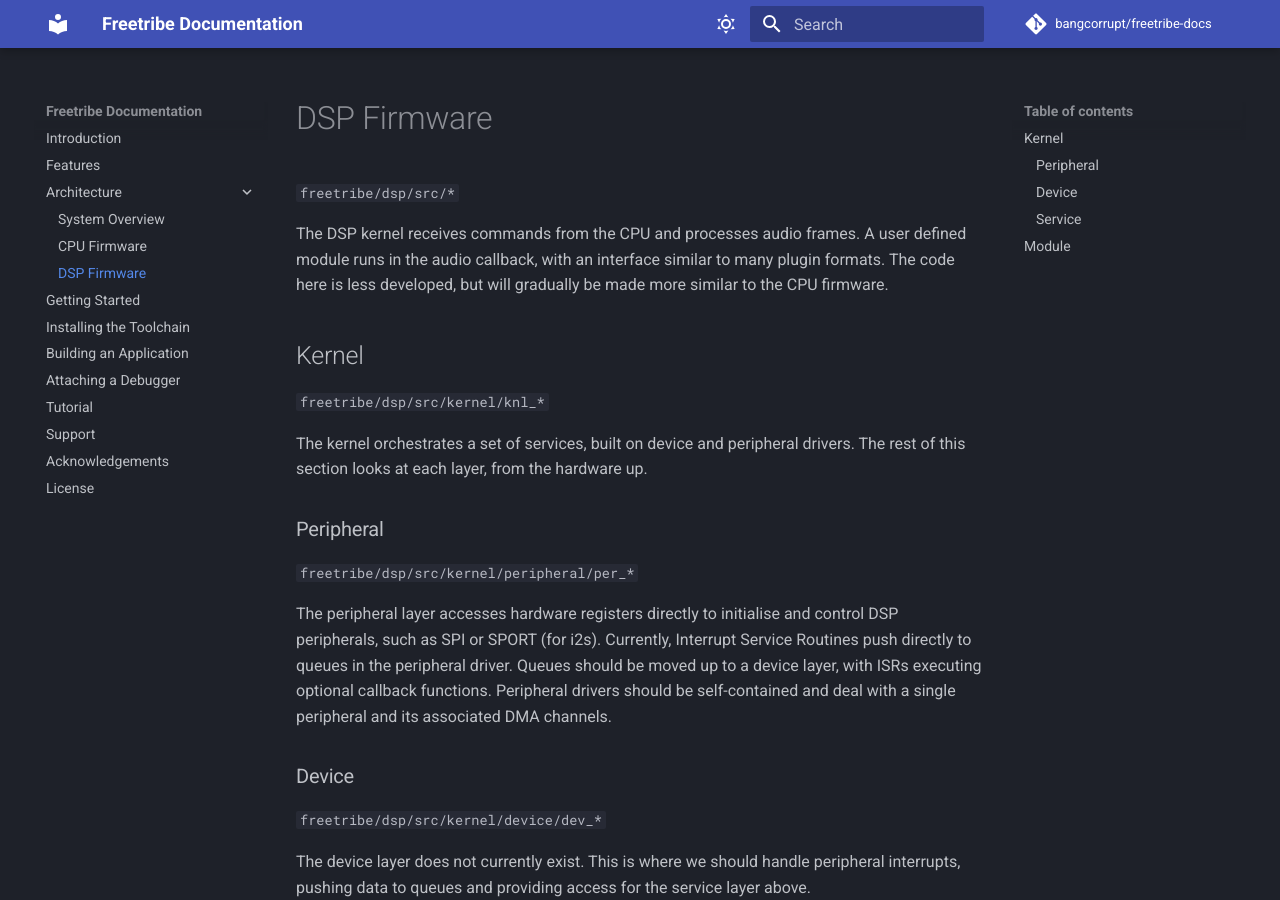
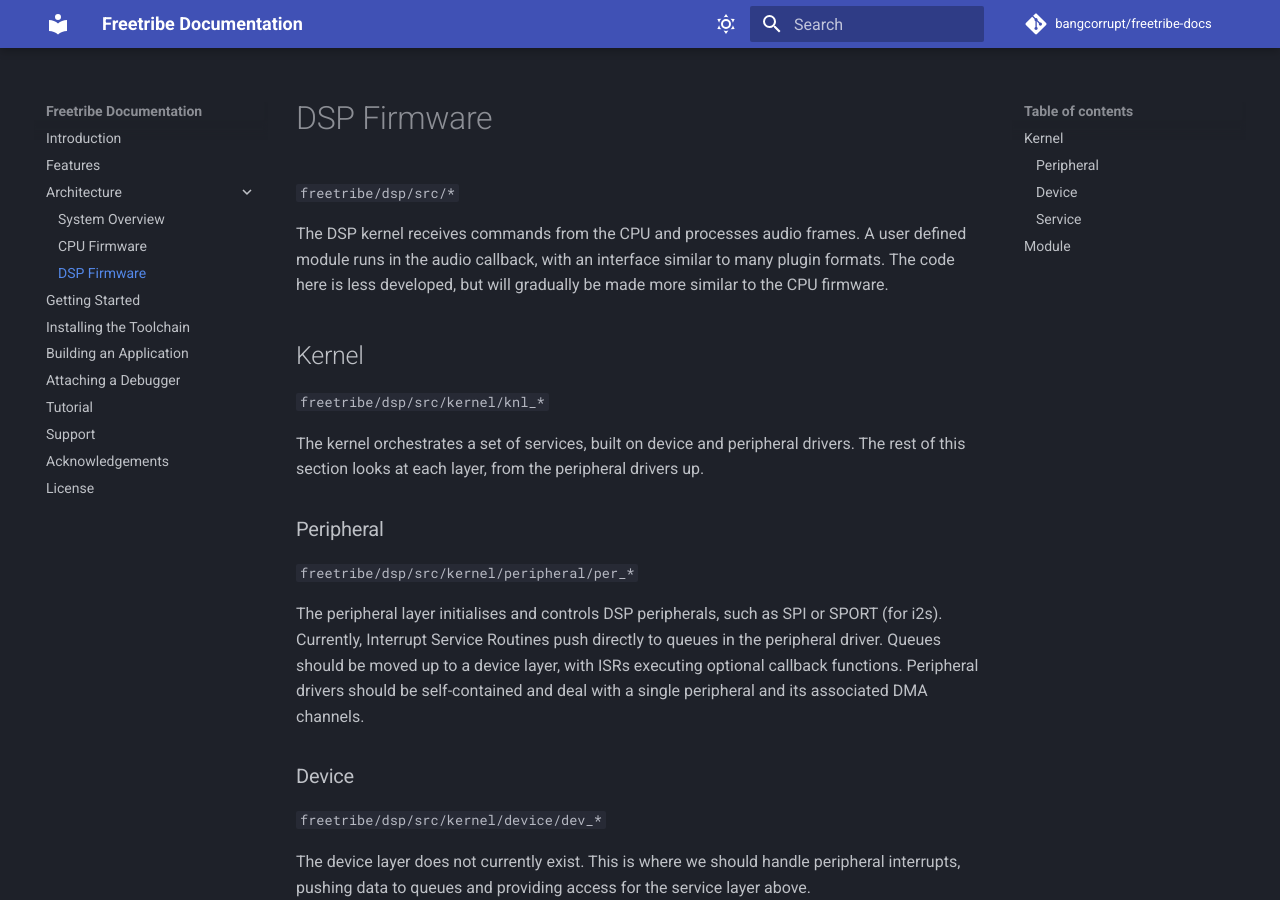
Before and after one commit to bangcorrupt/freetribe-docs, an MkDocs documentation site: the page built from docs/dsp-architecture.md, in a window 1280 px wide and 900 px high. Built offline with MkDocs 1.6.1 and Material for MkDocs 9.7.7, drawn with Linux system fonts in a browser that asks for light colours; comment, search, counter and statistics services are not loaded.

Commit message:
improve: DSP architecture description.

```diff
--- a/docs/dsp-architecture.md
+++ b/docs/dsp-architecture.md
@@ -12,14 +12,14 @@ be made more similar to the CPU firmware.
 `freetribe/dsp/src/kernel/knl_*`
 
 The kernel orchestrates a set of services, built on device and peripheral drivers.
-The rest of this section looks at each layer, from the hardware up.
+The rest of this section looks at each layer, from the peripheral drivers up.
 
 ### Peripheral
 
 `freetribe/dsp/src/kernel/peripheral/per_*`
 
-The peripheral layer accesses hardware registers directly to initialise and
-control DSP peripherals, such as SPI or SPORT (for i2s).
+The peripheral layer initialises and controls DSP peripherals,
+such as SPI or SPORT (for i2s).
 Currently, Interrupt Service Routines push directly to queues in the peripheral driver.
 Queues should be moved up to a device layer,
 with ISRs executing optional callback functions.
```
